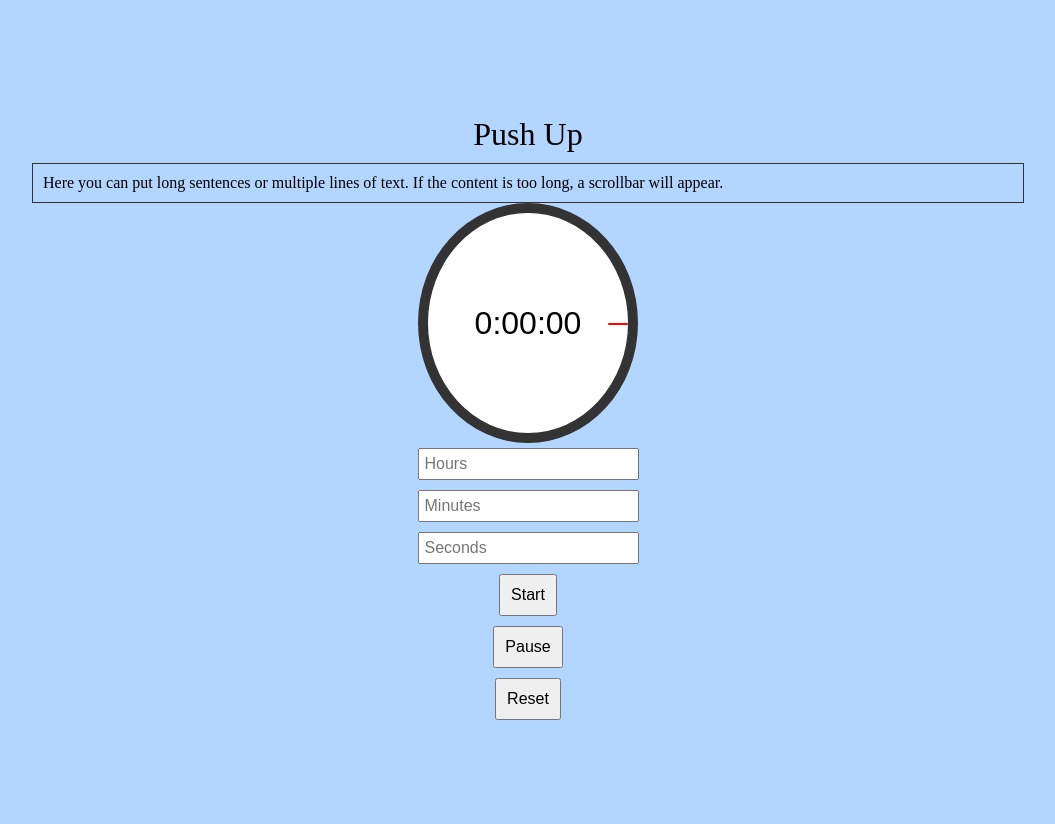
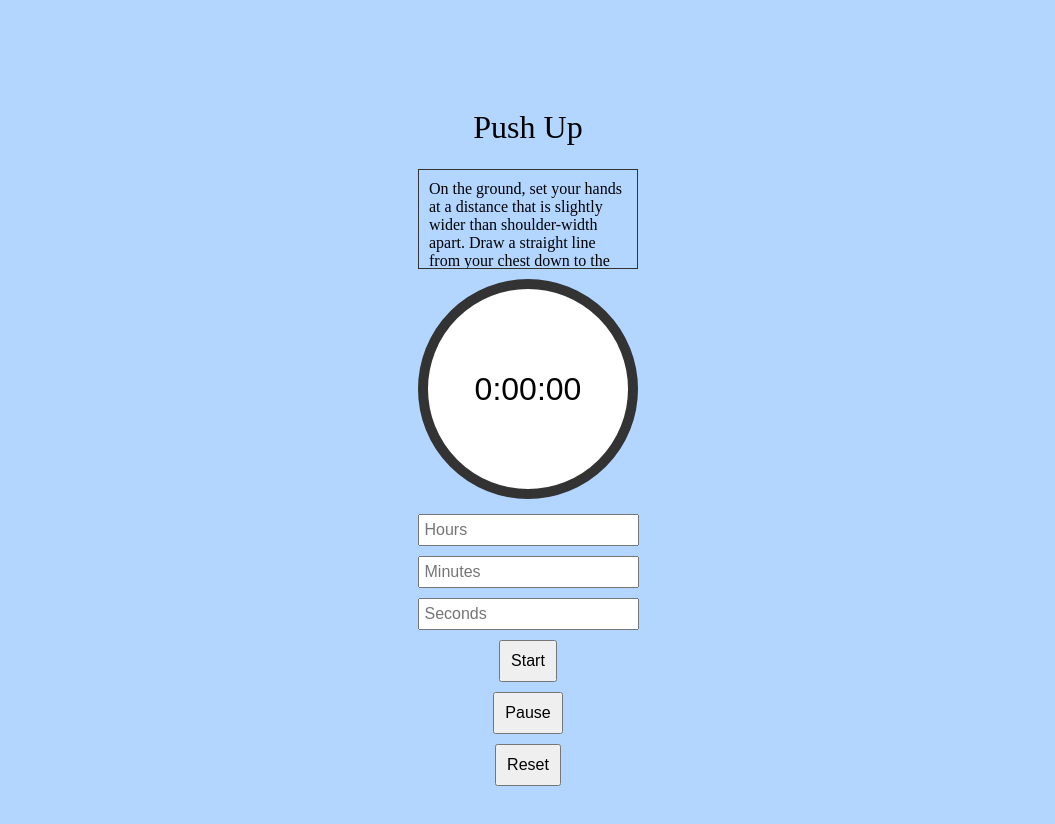
Before and after one commit to fl720/year_2_webprogramming, a website: page page/hiit.html in a window 1280 px wide. Shown: the whole page, without its empty margins (112-1167 px from the left). Drawn offline with Linux system fonts and the light colour scheme.

Commit message:
Add files via upload

```diff
--- /dev/null
+++ b/css/hiit_page.css
@@ -0,0 +1,106 @@
+body {
+    display: flex;
+    flex-direction: column;
+    align-items: center;
+    justify-content: center;
+    height: 100vh;
+    margin: 0;
+    background-color: rgb(178, 214, 255);
+    padding: 20px;
+}
+.exercise-title {
+    padding-top: 60px ;
+    min-height: 50px;
+    font-size: 2em;
+    margin-bottom: 10px;
+}
+.exercise-statement {
+    /* width: 80%; */
+    min-height: 70px;
+    max-height: 100px;
+    max-width: 220px;
+    overflow-y: auto;
+    margin-bottom: 20px;
+    padding: 10px;
+    border: 1px solid #333;
+    box-sizing: border-box;
+    /* position: fixed; */
+}
+.clock-container {
+    width: 220px;
+    max-width: 220px;
+    height:  220px;
+    max-height: 220px;
+    aspect-ratio: 1;
+    display: flex;
+    /* display: inline-block; */
+    justify-content: center;
+    align-items: center;
+    /* position:static; */
+}
+.clock {
+    /* width: 100%; */
+    width: 220px;
+    max-width: 220px;
+    height:  200px;
+    max-height: 200px;
+    border: 10px solid #333;
+    border-radius: 50%;
+    position: relative;
+    background-color: #fff;
+    margin-bottom: 20px;
+}
+.hand {
+    width: 100%;
+    height: 2px;
+    position: absolute;
+    top: 50%;
+    left: 50%;
+    transform-origin: 0 0;
+    transform: rotate(0deg) translateX(-50%);
+}
+.hand::before {
+    content: '';
+    position: absolute;
+    width: 90%;
+    height: 100%;
+    background: transparent;
+    border-radius: 1px;
+    left: 0;
+}
+.hand::after {
+    content: '';
+    position: absolute;
+    width: 10%;
+    height: 100%;
+    background: white;
+    border-radius: 1px;
+    right: 0;
+}
+.hand.red::after {
+background: red;
+}
+.clock-text {
+    position: absolute;
+    width: 100%;
+    text-align: center;
+    font-size: 2em;
+    top: 50%;
+    transform: translateY(-50%);
+    font-family: Arial, sans-serif;
+}
+.controls {
+    display: flex;
+    flex-direction: column;
+    align-items: center;
+}
+.controls input {
+    margin: 5px;
+    padding: 5px;
+    font-size: 1em;
+}
+.controls button {
+    margin: 5px;
+    padding: 10px;
+    font-size: 1em;
+}
--- a/css/login_signup.css
+++ b/css/login_signup.css
@@ -4,13 +4,7 @@ body {
     margin: 0;
     padding: 0;
     display: flex;
-    /* align-items: center; */
     justify-content: left;
-    /* height: 100vh; */
-}
-
-.h2 {
-    text-align: right;
 }
 
 section {
--- a/page/hiit.html
+++ b/page/hiit.html
@@ -3,105 +3,15 @@
 <head>
     <meta charset="UTF-8">
     <meta name="viewport" content="width=device-width, initial-scale=1.0">
+    <link rel="stylesheet" href="../css/hiit_page.css">
     <title>HIIT</title>
     <style>
-        body {
-            display: flex;
-            flex-direction: column;
-            align-items: center;
-            justify-content: center;
-            height: 100vh;
-            margin: 0;
-            background-color: rgb(178, 214, 255);
-            padding: 20px;
-        }
-        .exercise-title {
-            font-size: 2em;
-            margin-bottom: 10px;
-        }
-        .exercise-statement {
-            width: 80%;
-            max-height: 100px;
-            overflow-y: auto;
-            margin-bottom: 20px;
-            padding: 10px;
-            border: 1px solid #333;
-            box-sizing: border-box;
-        }
-        .clock-container {
-            width: 100%;
-            max-width: 220px;
-            aspect-ratio: 1;
-            display: flex;
-            justify-content: center;
-            align-items: center;
-            position: relative;
-        }
-        .clock {
-            width: 100%;
-            height: 100%;
-            border: 10px solid #333;
-            border-radius: 50%;
-            position: relative;
-            background-color: #fff;
-            margin-bottom: 20px;
-        }
-        .hand {
-            width: 100%;
-            height: 2px;
-            position: absolute;
-            top: 50%;
-            left: 50%;
-            transform-origin: 0 0;
-            transform: rotate(0deg) translateX(-50%);
-        }
-        .hand::before {
-            content: '';
-            position: absolute;
-            width: 90%;
-            height: 100%;
-            background: transparent;
-            border-radius: 1px;
-            left: 0;
-        }
-        .hand::after {
-            content: '';
-            position: absolute;
-            width: 10%;
-            height: 100%;
-            background: red;
-            border-radius: 1px;
-            right: 0;
-        }
-        .clock-text {
-            position: absolute;
-            width: 100%;
-            text-align: center;
-            font-size: 2em;
-            top: 50%;
-            transform: translateY(-50%);
-            font-family: Arial, sans-serif;
-        }
-        .controls {
-            display: flex;
-            flex-direction: column;
-            align-items: center;
-        }
-        .controls input {
-            margin: 5px;
-            padding: 5px;
-            font-size: 1em;
-        }
-        .controls button {
-            margin: 5px;
-            padding: 10px;
-            font-size: 1em;
-        }
+
     </style>
 </head>
 <body>
     <div class="exercise-title">Push Up</div>
-    <div class="exercise-statement" id="exercise-statement">Here you can put long sentences or multiple lines of text. If the content is too long, a scrollbar will appear.</div>
+    <div class="exercise-statement" id="exercise-statement">On the ground, set your hands at a distance that is slightly wider than shoulder-width apart. Draw a straight line from your chest down to the floor</div>
     <div class="clock-container">
         <div class="clock" id="clock">
             <div class="hand" id="second-hand"></div>
@@ -118,12 +28,12 @@
     </div>
 
     <script>
-        const clockText = document.getElementById('clock-text');
-        const secondHand = document.getElementById('second-hand');
-        const startButton = document.getElementById('start');
-        const pauseButton = document.getElementById('pause');
-        const resetButton = document.getElementById('reset');
-        const hoursInput = document.getElementById('hours');
+        const clockText    = document.getElementById('clock-text');
+        const secondHand   = document.getElementById('second-hand');
+        const startButton  = document.getElementById('start');
+        const pauseButton  = document.getElementById('pause');
+        const resetButton  = document.getElementById('reset');
+        const hoursInput   = document.getElementById('hours');
         const minutesInput = document.getElementById('minutes');
         const secondsInput = document.getElementById('seconds');
 
@@ -187,7 +97,8 @@
 
             const initialAngle = ((totalTime % 60) / 60) * 360 - 90;
             secondHand.style.transform = `rotate(${initialAngle}deg) translateX(-50%)`;
-
+            // secondHand.style.background = 'red' ;
+            secondHand.classList.add('red');
             updateClockText();
             updateSecondHand();
             startTimer();
```
